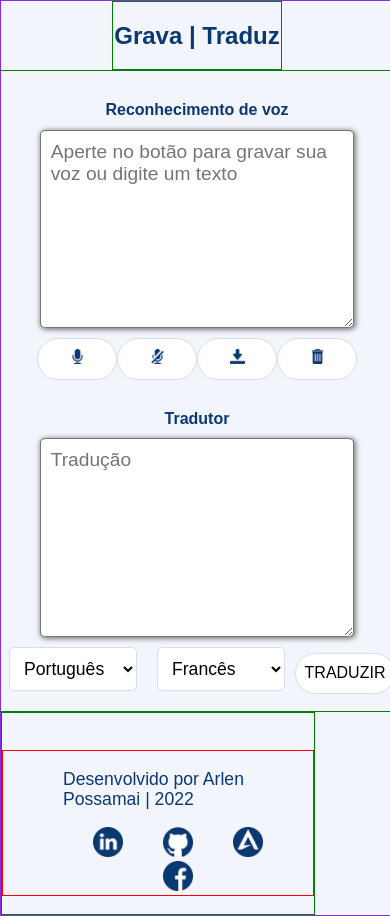
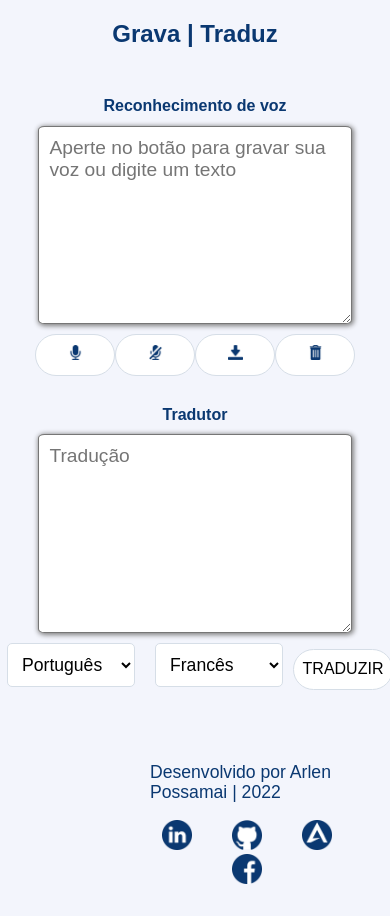
Before and after one commit to arlendev/gravador-tradutor, a plain HTML site: page index.html in a window 390 px wide. Shown: the top 916 px of the page. Drawn offline with Linux system fonts and the light colour scheme.

Commit message:
atualizacoes css

```diff
--- a/reconhece-voz.js
+++ b/reconhece-voz.js
@@ -1,5 +1,5 @@
 const textArea = document.querySelector("#textareaFrom")
-const textArea1 = document.querySelector("#textareaTo")
+// const textArea1 = document.querySelector("#textareaTo")
 const btnGravar = document.querySelector("#btnGravar")
 const btnParar = document.querySelector("#btnParar")
 const btnBaixar = document.querySelector("#btnBaixar")
--- a/style.css
+++ b/style.css
@@ -38,8 +38,6 @@ body {
   flex-direction: column;
   justify-content: center;
   align-items: center;
-  /* display: grid;
-  place-items: center; */
   width: 40%;
   height: 40%;
   padding: 10px;
@@ -163,7 +161,7 @@ button:hover {
 
 @media only screen and (max-width: 900px) {
   .container {
-    border: 1px solid blueviolet;
+    /* border: 1px solid blueviolet; */
     display: flex;
     flex-direction: column;
     align-items: center;
@@ -171,11 +169,11 @@ button:hover {
   }
 
   .containerHeader {
-    border: 1px solid green;
+    /* border: 1px solid green; */
     display: flex;
     justify-content: center;
     align-items: center;
-    /* width: 80%; */
+    width: 100%;
   }
 
   .appName {
@@ -188,11 +186,11 @@ button:hover {
   }
 
   .containerMain {
-    border: 1px solid green;
+    /* border: 1px solid green; */
     display: flex;
     flex-direction: column;
     align-items: center;
-    /* width: 80%; */
+    width: 100%;
   }
 
   .reconheceVoz, .traduzTexto {
@@ -220,12 +218,13 @@ button:hover {
   }
 
   .containerFooter {
-    border: 1px solid green;
-    width: 80%;
+    /* border: 1px solid green; */
+    margin-left: 90px;
+    width: 70%;
 }
 
   .social {
-    border: 1px solid red;
+    /* border: 1px solid red; */
     flex-wrap: wrap;
   }
 }
```
